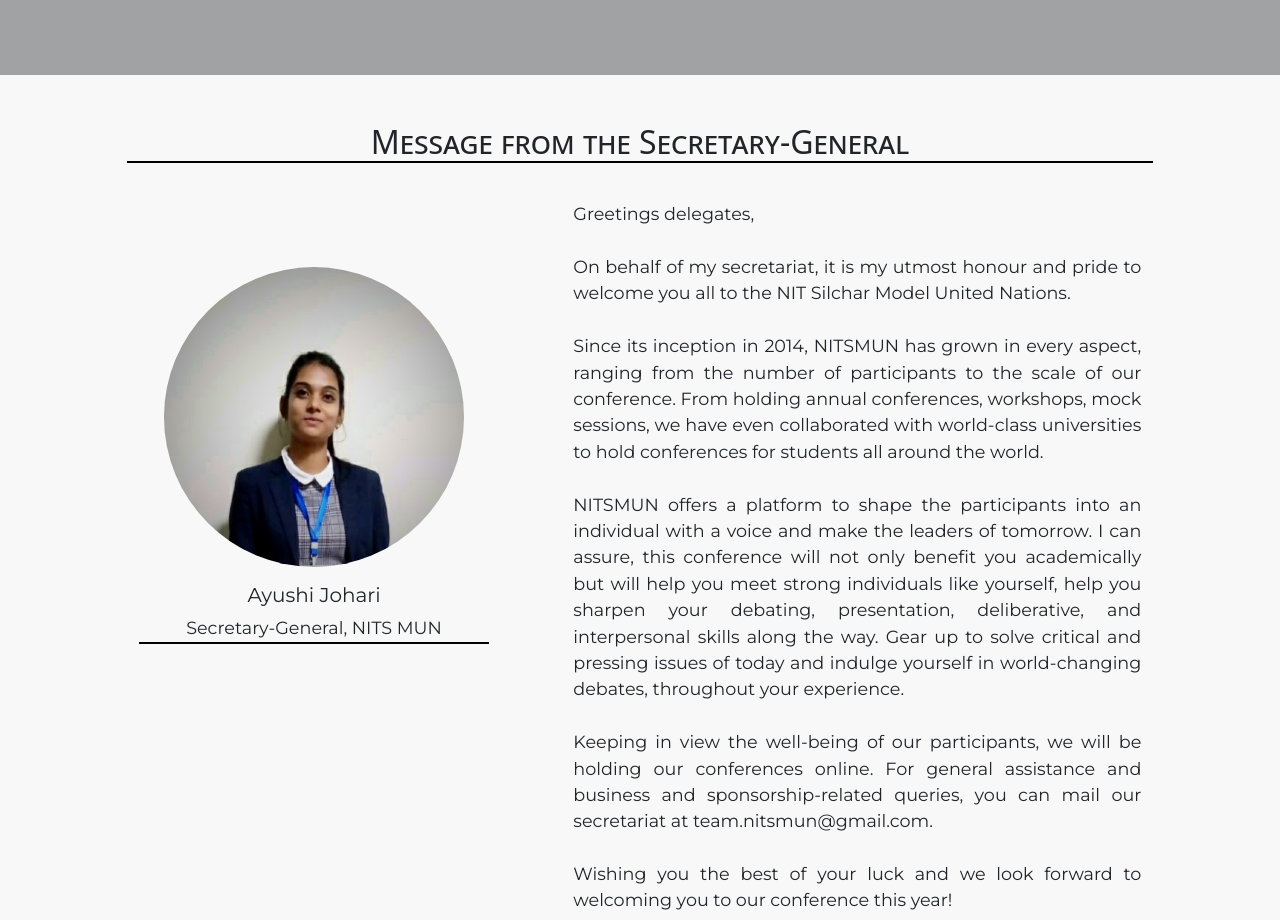
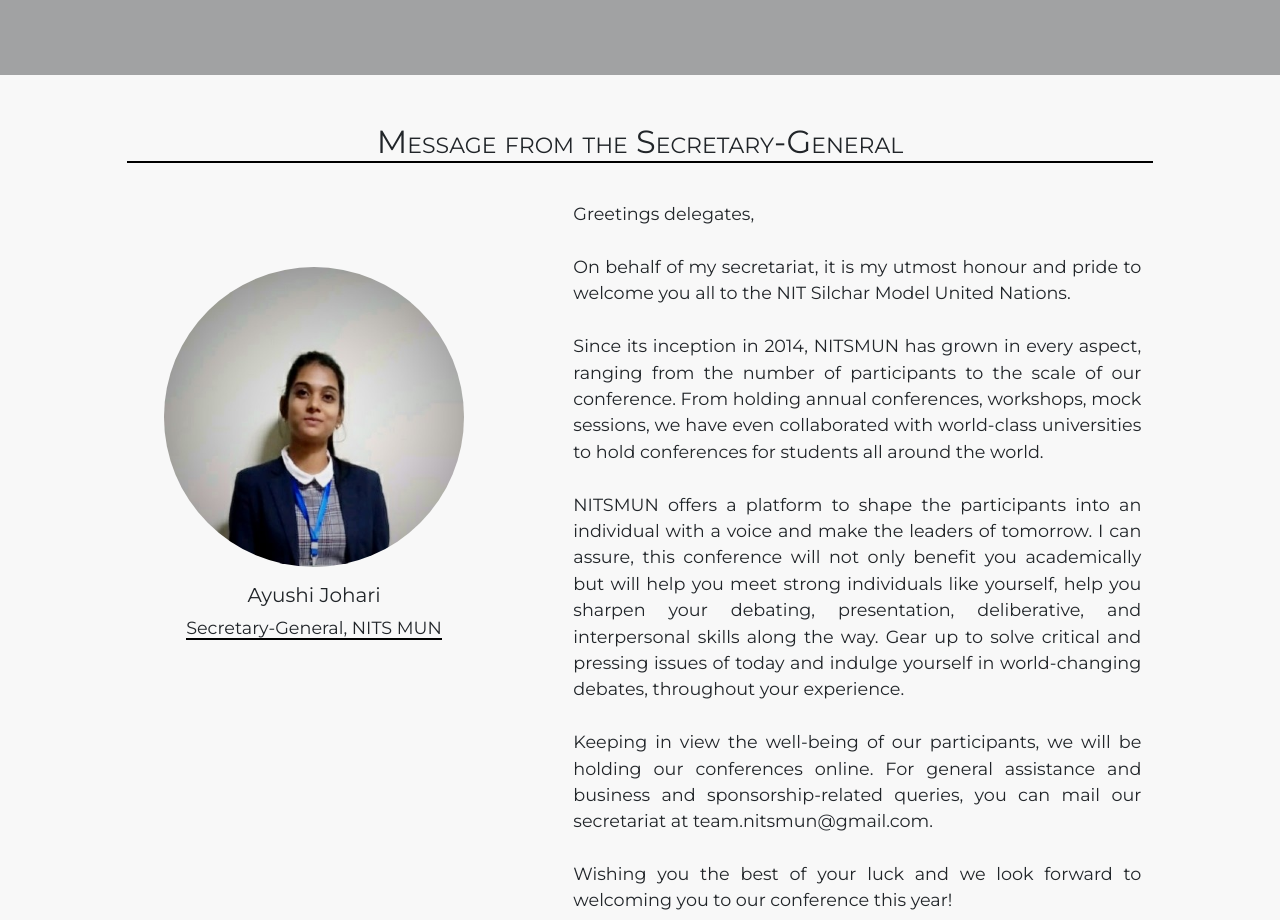
Before and after one commit to nitsmun/nitsmun2021-22, a React (Create React App) app: page / in a window 1280 px wide. Shown: the part 2740-3660 px from the top of the page. Built offline with nearby package versions, Linux system fonts and the light colour scheme.

Commit message:
minor changes in secretary.jsx

```diff
--- a/src/components/Secretary.jsx
+++ b/src/components/Secretary.jsx
@@ -7,7 +7,7 @@ function Secretary() {
     <div className="row no-gutters">
       <div className="col-md-1"></div>
       <div className="col-md-10" style={{textAlign:"center",overflowX:"hidden",padding: "0 30px"}}>
-        <h2 style={{borderBottom: "2px solid black",fontVariant: "small-caps"}}>Message from the Secretary-General</h2>
+        <h2 style={{borderBottom: "2px solid black",fontVariant: "small-caps",fontFamily:"var(--font2)"}}>Message from the Secretary-General</h2>
       </div>
       <div className="col-md-1"></div>
     </div>
@@ -17,7 +17,7 @@ function Secretary() {
         <div style={{padding: "0 30px"}} className="mt-lg-0 mt-sm-3 mt-3">
           <img className="img-fluid" src="img/secgen.jpg" alt="nits mun" style={{borderRadius:"50%"}}/>
           <h5 className="pt-3">Ayushi Johari</h5>
-          <p style={{borderBottom: "2px solid black",fontSize:"1.1rem"}}>Secretary-General, NITS MUN</p>
+          <p style={{borderBottom: "2px solid black",fontSize:"1.1rem",display:"inline"}}>Secretary-General, NITS MUN</p>
         </div>
       </div>
       <div className="col-md-6" style={{textAlign:"center",overflowX:"hidden"}}>
```
